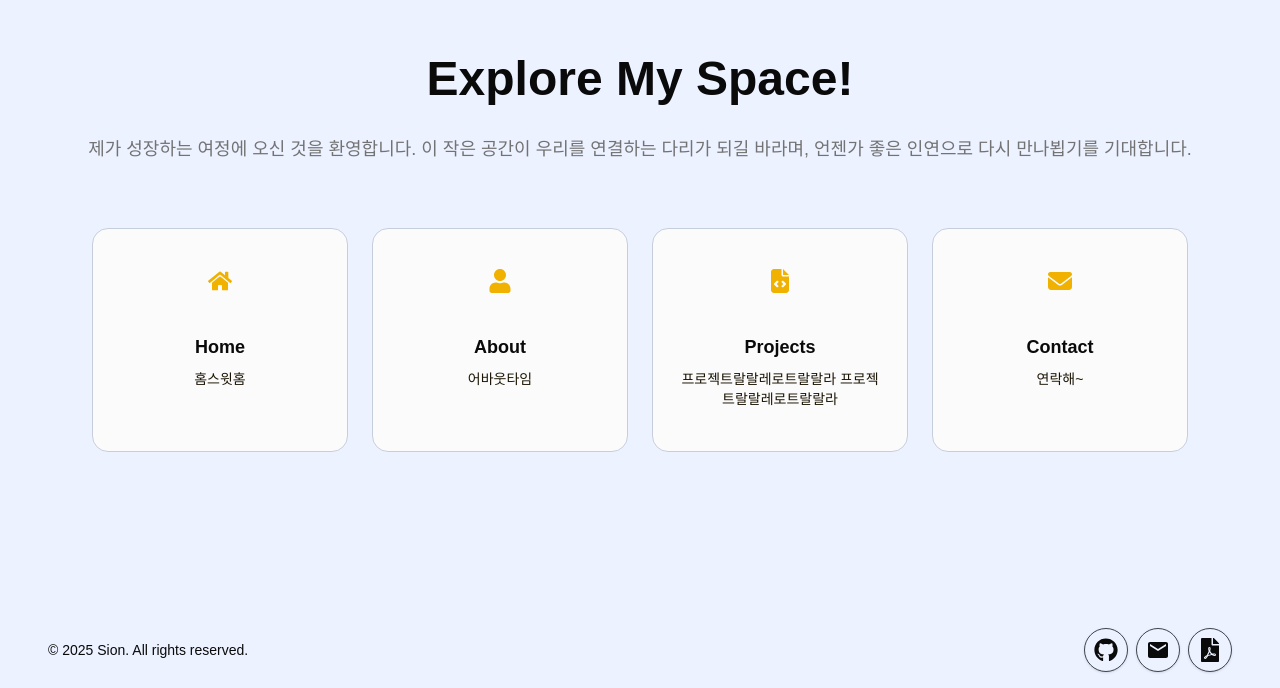
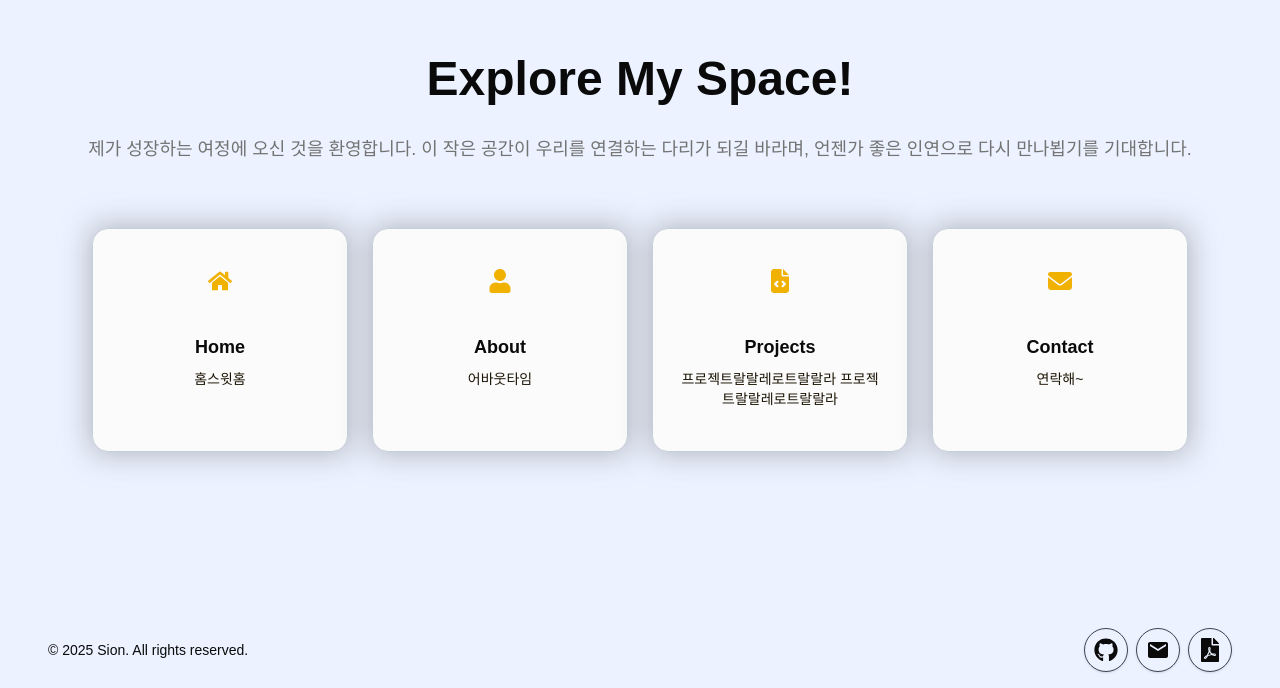
Before and after one commit to Sionparadox/Portfolio, a Next.js app: page /comp in a window 1280 px wide. Shown: the part 1497-2185 px from the top of the page. Built offline with nearby package versions, Linux system fonts and the light colour scheme; a web font is replaced by a local one.

Commit message:
[feat] Banner컴포넌트 추가 및 ExploreCard 디자인 변경

```diff
--- /dev/null
+++ b/components/atoms/Banner.tsx
@@ -0,0 +1,21 @@
+import { cn } from '@/lib/utils';
+
+type BannerProps = {
+  children: React.ReactNode;
+  className?: string;
+};
+
+const Banner = ({ children, className }: BannerProps) => {
+  return (
+    <div
+      className={cn(
+        'relative right-1/2 left-1/2 -mr-[50vw] -ml-[50vw] w-screen',
+        className
+      )}
+    >
+      {children}
+    </div>
+  );
+};
+
+export default Banner;
--- a/components/molecules/ExploreCard.tsx
+++ b/components/molecules/ExploreCard.tsx
@@ -15,8 +15,12 @@ const ExploreCard = ({
   link,
 }: ExploreCardProps) => {
   return (
-    <Link href={link}>
-      <div className='bg-card text-card-foreground flex h-full w-full items-center gap-4 rounded-2xl border p-4 sm:flex-col sm:items-center sm:gap-6 sm:p-6 lg:min-h-56 lg:max-w-64'>
+    <Link
+      href={link}
+      className='group relative isolate block h-full w-full lg:min-h-56 lg:max-w-64'
+    >
+      <div className='bg-foreground/30 group-hover:bg-primary absolute inset-0 -z-1 border opacity-0 blur-lg transition-colors duration-300 md:opacity-100' />
+      <div className='bg-card text-card-foreground relative flex h-full w-full items-center gap-4 rounded-2xl border p-4 sm:flex-col sm:items-center sm:gap-6 sm:p-6'>
         <div className='text-primary flex h-14 w-14 shrink-0 items-center justify-center rounded-lg [&_svg]:h-6 [&_svg]:w-6'>
           <Icon />
         </div>
--- a/components/templates/ExploreSection.tsx
+++ b/components/templates/ExploreSection.tsx
@@ -2,21 +2,22 @@ import { exploreItems } from '@/constants/exploreData';
 import Container from '../atoms/Container';
 import ExploreCard from '../molecules/ExploreCard';
 
-const ExploreSection = () => {
+export const ExploreSection = () => {
   return (
     <Container
       className='mb-24 flex flex-col items-center justify-center gap-16'
       yPadding='loose'
     >
       <div className='flex flex-col items-center justify-center gap-8 text-center'>
-        <h1 className='text-3xl font-bold md:text-5xl'>Explore My Space!</h1>
+        <h1 className='text-foreground text-3xl font-bold md:text-5xl'>
+          Explore My Space!
+        </h1>
         <p className='text-muted-foreground text-lg leading-relaxed'>
           제가 성장하는 여정에 오신 것을 환영합니다. 이 작은 공간이 우리를
           연결하는 다리가 되길 바라며, 언젠가 좋은 인연으로 다시 만나뵙기를
           기대합니다.
         </p>
       </div>
-      {/* <div className='from-primary via-secondary to-primary h-0.5 w-40 rounded-full bg-gradient-to-r' /> */}
       <div className='mx-auto grid w-full grid-cols-1 gap-4 sm:grid-cols-2 sm:gap-6 lg:w-fit lg:grid-cols-4'>
         {exploreItems.map((item) => (
           <ExploreCard key={item.link} {...item} />
```
